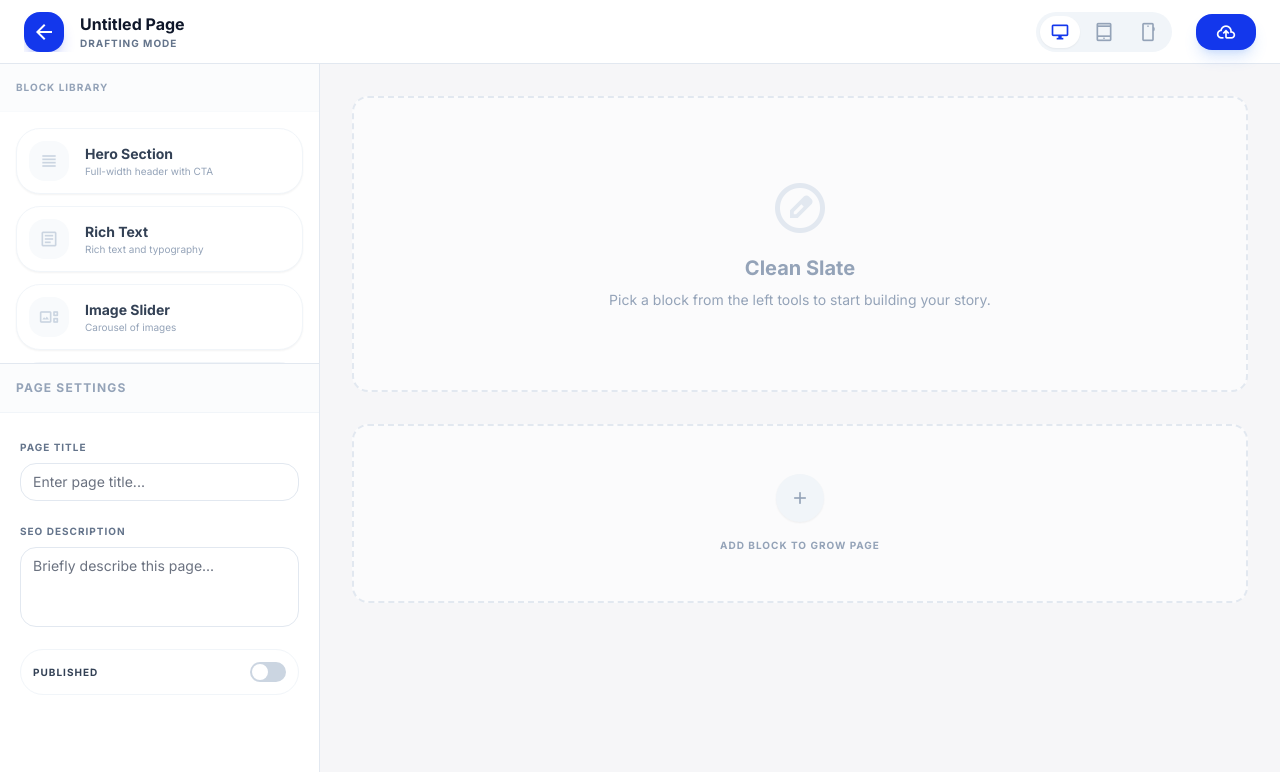
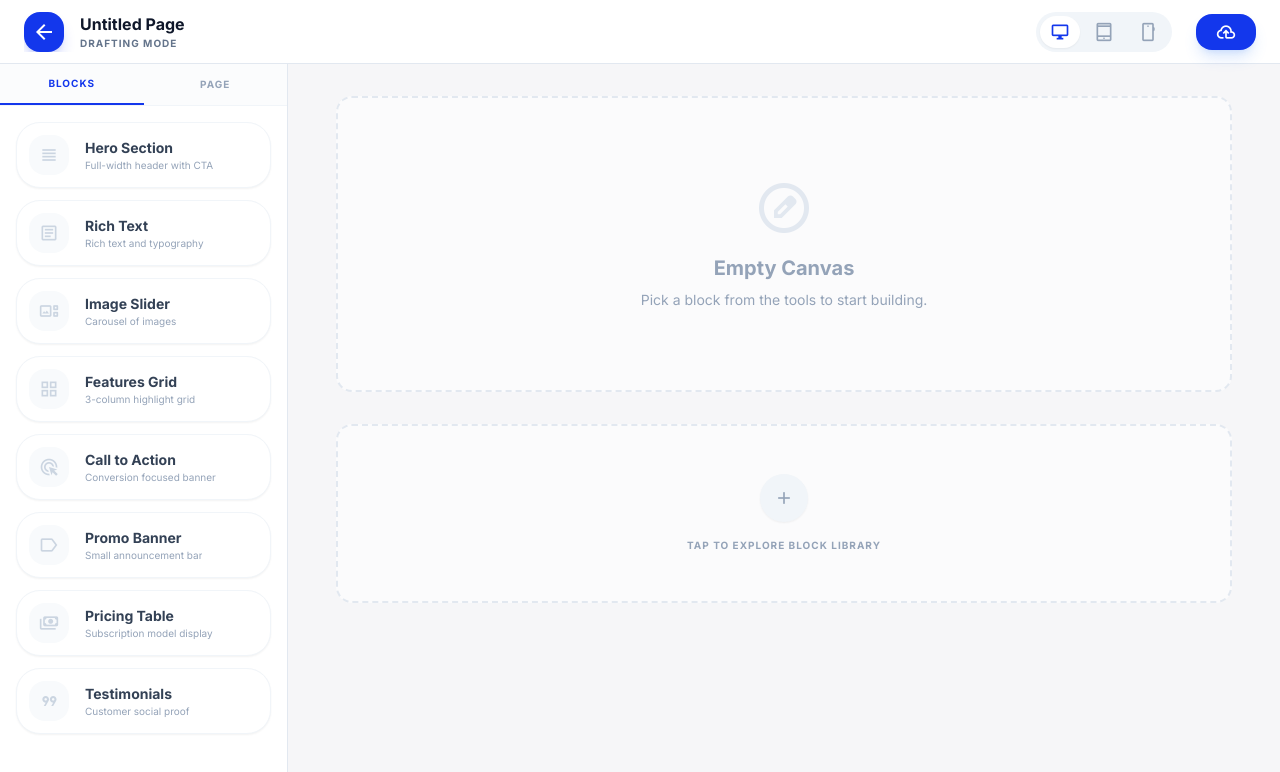
Before and after one commit to Amadou2sire/website_gen, a React (Vite) app in the folder admin/: page /editor/new in a window 1280 px wide. Shown: the top 772 px of the page. Built offline with nearby package versions, Linux system fonts and the light colour scheme.

Commit message:
UI: Refactor Editor to use Inline Configuration for blocks

```diff
--- a/admin/src/components/Editor.jsx
+++ b/admin/src/components/Editor.jsx
@@ -37,8 +37,9 @@ const Editor = () => {
     });
     const [selectedBlockId, setSelectedBlockId] = useState(null);
     const [viewMode, setViewMode] = useState('desktop');
+    const [sidebarTab, setSidebarTab] = useState('library'); // 'library' or 'settings'
 
-    // Panel state for responsiveness
+    // Sidebar state for responsiveness
     const [sidebarOpen, setSidebarOpen] = useState(window.innerWidth > 1024);
 
     useEffect(() => {
@@ -114,8 +115,6 @@ const Editor = () => {
         }
     };
 
-    const selectedBlock = formData.blocks.find(b => b.id === selectedBlockId);
-
     return (
         <div className="flex h-screen flex-col overflow-hidden bg-background-light dark:bg-background-dark font-display relative">
             {/* Top Nav Bar */}
@@ -148,12 +147,12 @@ const Editor = () => {
                         ))}
                     </div>
 
-                    {/* Unified Panel Toggle */}
+                    {/* Sidebar Toggle */}
                     <button
                         onClick={() => setSidebarOpen(!sidebarOpen)}
                         className={`lg:hidden flex size-9 md:size-10 items-center justify-center rounded-lg border transition-all ${sidebarOpen ? 'bg-primary border-primary text-white' : 'bg-white dark:bg-slate-800 border-slate-200 dark:border-slate-700 text-slate-500'}`}
                     >
-                        <span className="material-symbols-outlined !text-xl md:!text-2xl">{sidebarOpen ? 'close_fullscreen' : 'construction'}</span>
+                        <span className="material-symbols-outlined !text-xl md:!text-2xl">{sidebarOpen ? 'close_fullscreen' : 'menu'}</span>
                     </button>
 
                     <button onClick={handleSubmit} className="flex items-center gap-2 rounded-lg bg-primary px-3 md:px-5 py-2 text-xs md:text-sm font-bold text-white hover:bg-blue-700 shadow-lg shadow-blue-500/20 active:scale-[0.98] transition-all">
@@ -164,17 +163,30 @@ const Editor = () => {
             </header>
 
             <main className="flex flex-1 overflow-hidden relative">
-                {/* Unified Sidebar: Library + Settings */}
+                {/* Simplified Sidebar: Block Library & Page Settings */}
                 <aside className={`
                     absolute lg:relative z-30 flex flex-col h-full bg-white dark:bg-slate-900 border-r border-slate-200 dark:border-slate-800 transition-all duration-300 shadow-2xl lg:shadow-none
-                    ${sidebarOpen ? 'translate-x-0 w-80' : '-translate-x-full w-0 lg:w-0'}
+                    ${sidebarOpen ? 'translate-x-0 w-72' : '-translate-x-full w-0 lg:w-0'}
                 `}>
-                    {/* Top Section: Block Library (Fixed Height) */}
-                    <div className="h-[40%] flex flex-col border-b border-slate-200 dark:border-slate-800 min-h-[300px]">
-                        <div className="p-4 border-b border-slate-50 dark:border-slate-800 shrink-0 bg-slate-50/50 dark:bg-slate-900/50">
-                            <h2 className="text-[10px] font-bold uppercase tracking-widest text-slate-400">Block Library</h2>
+                    {/* Sidebar Tabs */}
+                    <div className="flex border-b border-slate-100 dark:border-slate-800 shrink-0 bg-slate-50/50 dark:bg-slate-900/50">
+                        <button
+                            onClick={() => setSidebarTab('library')}
+                            className={`flex-1 py-3 text-[10px] font-black uppercase tracking-widest transition-colors ${sidebarTab === 'library' ? 'text-primary border-b-2 border-primary' : 'text-slate-400 hover:text-slate-600'}`}
+                        >
+                            Blocks
+                        </button>
+                        <button
+                            onClick={() => setSidebarTab('settings')}
+                            className={`flex-1 py-3 text-[10px] font-black uppercase tracking-widest transition-colors ${sidebarTab === 'settings' ? 'text-primary border-b-2 border-primary' : 'text-slate-400 hover:text-slate-600'}`}
+                        >
+                            Page
+                        </button>
                     </div>
-                        <div className="flex-1 overflow-y-auto p-4 space-y-3 custom-scrollbar">
+
+                    <div className="flex-1 overflow-y-auto custom-scrollbar">
+                        {sidebarTab === 'library' ? (
+                            <div className="p-4 space-y-3">
                                 {Object.entries(BLOCK_TYPES).map(([type, block]) => (
                                     <div
                                         key={type}
@@ -191,24 +203,8 @@ const Editor = () => {
                                     </div>
                                 ))}
                             </div>
-                    </div>
-
-                    {/* Bottom Section: Settings (Contextual) */}
-                    <div className="flex-1 flex flex-col min-h-0 bg-slate-50/10">
-                        <div className="p-4 border-b border-slate-100 dark:border-slate-800 bg-slate-50/50 dark:bg-slate-900/50 flex items-center justify-between shrink-0">
-                            <h2 className="text-xs font-black uppercase tracking-widest text-slate-400">
-                                {selectedBlockId ? 'Block Configuration' : 'Page Settings'}
-                            </h2>
-                            {selectedBlockId && (
-                                <button onClick={() => setSelectedBlockId(null)} className="p-1 hover:bg-slate-200 dark:hover:bg-slate-700 rounded transition-colors group">
-                                    <span className="material-symbols-outlined !text-lg text-slate-400 group-hover:text-slate-600">close</span>
-                                </button>
-                            )}
-                        </div>
-
-                        <div className="flex-1 overflow-y-auto p-5 custom-scrollbar">
-                            {!selectedBlockId ? (
-                                <section className="space-y-6">
+                        ) : (
+                            <section className="p-5 space-y-6">
                                 <div className="space-y-4">
                                     <div className="space-y-1.5">
                                         <label className="text-[10px] font-black uppercase tracking-widest text-slate-500 font-bold">Page Title</label>
@@ -223,13 +219,13 @@ const Editor = () => {
                                     <div className="space-y-1.5">
                                         <label className="text-[10px] font-black uppercase tracking-widest text-slate-500 font-bold">SEO Description</label>
                                         <textarea
-                                                className="w-full rounded-lg border-slate-200 dark:border-slate-700 bg-white dark:bg-slate-800 text-sm py-2 px-3 h-20 focus:ring-1 focus:ring-primary outline-none transition-all resize-none"
+                                            className="w-full rounded-lg border-slate-200 dark:border-slate-700 bg-white dark:bg-slate-800 text-sm py-2 px-3 h-24 focus:ring-1 focus:ring-primary outline-none transition-all resize-none"
                                             placeholder="Briefly describe this page..."
                                             value={formData.meta_description}
                                             onChange={(e) => setFormData({ ...formData, meta_description: e.target.value })}
                                         ></textarea>
                                     </div>
-                                        <div className="flex items-center justify-between p-3 bg-white dark:bg-slate-800 rounded-xl border border-slate-100 dark:border-slate-700">
+                                    <div className="flex items-center justify-between p-3 bg-slate-50 dark:bg-slate-800 rounded-xl border border-slate-100 dark:border-slate-700">
                                         <p className="text-[10px] font-black uppercase tracking-widest text-slate-700 dark:text-slate-300">Published</p>
                                         <button
                                             onClick={() => setFormData({ ...formData, is_published: !formData.is_published })}
@@ -240,27 +236,7 @@ const Editor = () => {
                                     </div>
                                 </div>
                             </section>
-                            ) : (
-                                <div className="space-y-6">
-                                    <div className="flex items-center gap-2 pb-4 border-b border-slate-100 dark:border-slate-800">
-                                        <span className="material-symbols-outlined text-primary !text-lg shrink-0">{BLOCK_TYPES[selectedBlock.type].icon}</span>
-                                        <span className="text-sm font-bold uppercase tracking-tight truncate">{BLOCK_TYPES[selectedBlock.type].label}</span>
-                                    </div>
-
-                                    {(() => {
-                                        const BlockComp = BLOCK_TYPES[selectedBlock.type].component;
-                                        return <BlockComp
-                                            data={selectedBlock.data}
-                                            onChange={(newData) => handleBlockDataChange(selectedBlock.id, newData)}
-                                        />;
-                                    })()}
-
-                                    <button onClick={() => setSelectedBlockId(null)} className="w-full mt-4 rounded-lg border-2 border-primary text-primary py-2 text-[10px] font-black uppercase tracking-widest hover:bg-primary hover:text-white transition-all">
-                                        Done Configuring
-                                    </button>
-                                </div>
                         )}
-                        </div>
                     </div>
                 </aside>
 
@@ -278,18 +254,18 @@ const Editor = () => {
                         {formData.blocks.length === 0 ? (
                             <div className="border-2 border-dashed border-slate-200 dark:border-slate-700 rounded-2xl p-10 md:p-20 text-center bg-white/50 dark:bg-slate-900/50 backdrop-blur-sm">
                                 <span className="material-symbols-outlined !text-4xl md:!text-6xl text-slate-200 dark:text-slate-700 mb-4 block">draft_orders</span>
-                                <h3 className="text-lg md:text-xl font-bold text-slate-400">Clean Slate</h3>
-                                <p className="text-xs md:text-sm text-slate-400 mt-2">Pick a block from the left tools to start building your story.</p>
+                                <h3 className="text-lg md:text-xl font-bold text-slate-400">Empty Canvas</h3>
+                                <p className="text-xs md:text-sm text-slate-400 mt-2">Pick a block from the tools to start building.</p>
                                 <button onClick={() => setSidebarOpen(true)} className="mt-6 lg:hidden bg-primary text-white px-6 py-2 rounded-lg text-sm font-bold shadow-lg shadow-primary/20">Open Tools</button>
                             </div>
                         ) : (
-                            <div className="space-y-6 md:space-y-8 pb-32">
+                            <div className="space-y-6 md:space-y-12 pb-32">
                                 {formData.blocks.map((block, idx) => (
+                                    <div key={block.id} className="group/block relative">
                                         <div
-                                        key={block.id}
-                                        onClick={(e) => { e.stopPropagation(); setSelectedBlockId(block.id); setSidebarOpen(true); }}
+                                            onClick={(e) => { e.stopPropagation(); setSelectedBlockId(selectedBlockId === block.id ? null : block.id); }}
                                             className={`relative rounded-xl transition-all ${selectedBlockId === block.id
-                                            ? 'ring-2 ring-primary bg-white dark:bg-slate-900 shadow-2xl scale-[1.01] z-10'
+                                                ? 'ring-4 ring-primary bg-white dark:bg-slate-900 shadow-2xl'
                                                 : 'hover:ring-2 hover:ring-slate-300 dark:hover:ring-slate-700 bg-white/80 dark:bg-slate-900/80 grayscale-[0.2]'
                                                 }`}
                                         >
@@ -300,7 +276,7 @@ const Editor = () => {
                                                         <span className="material-symbols-outlined !text-[18px]">drag_indicator</span>
                                                     </button>
                                                     <div className="h-4 w-px bg-white/30 mx-1"></div>
-                                                <span className="px-2 text-[10px] font-black uppercase tracking-widest hidden xs:inline">{BLOCK_TYPES[block.type].label}</span>
+                                                    <span className="px-2 text-[10px] font-black uppercase tracking-widest">{BLOCK_TYPES[block.type].label}</span>
                                                     <div className="h-4 w-px bg-white/30 mx-1"></div>
                                                     <button
                                                         onClick={(e) => { e.stopPropagation(); handleMoveBlock(idx, -1); }}
@@ -325,12 +301,52 @@ const Editor = () => {
                                                 </div>
                                             )}
 
-                                        <div className="p-4 border border-slate-100 dark:border-slate-800 rounded-xl overflow-hidden min-h-[100px] flex items-center justify-center cursor-pointer">
-                                            <div className="text-center opacity-70 group-hover:opacity-100 transition-opacity">
-                                                <span className={`material-symbols-outlined !text-3xl mb-1 ${selectedBlockId === block.id ? 'text-primary' : 'text-slate-400'}`}>{BLOCK_TYPES[block.type].icon}</span>
-                                                <p className="text-[10px] font-black uppercase tracking-widest">{BLOCK_TYPES[block.type].label}</p>
+                                            <div className="p-8 border border-slate-100 dark:border-slate-800 rounded-xl overflow-hidden min-h-[120px] flex items-center justify-center cursor-pointer">
+                                                <div className="text-center opacity-70 group-hover/block:opacity-100 transition-opacity">
+                                                    <span className={`material-symbols-outlined !text-4xl mb-2 ${selectedBlockId === block.id ? 'text-primary' : 'text-slate-400'}`}>{BLOCK_TYPES[block.type].icon}</span>
+                                                    <p className="text-sm font-black uppercase tracking-widest">{BLOCK_TYPES[block.type].label}</p>
+                                                    {!selectedBlockId && <p className="text-[10px] mt-2 italic text-slate-400 font-bold">CLICK TO EDIT CONTENT</p>}
                                                 </div>
                                             </div>
+                                        </div>
+
+                                        {/* Inline Block Configuration - Only show when selected */}
+                                        {selectedBlockId === block.id && (
+                                            <div className="mt-4 p-6 bg-white dark:bg-slate-900 rounded-2xl border-2 border-primary shadow-2xl animate-in fade-in zoom-in-95 duration-200 z-10 relative">
+                                                <div className="flex items-center justify-between mb-6 pb-4 border-b border-slate-100 dark:border-slate-800">
+                                                    <div className="flex items-center gap-3">
+                                                        <div className="size-8 rounded-lg bg-primary/10 flex items-center justify-center">
+                                                            <span className="material-symbols-outlined text-primary !text-lg">{BLOCK_TYPES[block.type].icon}</span>
+                                                        </div>
+                                                        <h3 className="text-sm font-black uppercase tracking-widest text-slate-700 dark:text-slate-200">
+                                                            {BLOCK_TYPES[block.type].label} Settings
+                                                        </h3>
+                                                    </div>
+                                                    <button
+                                                        onClick={() => setSelectedBlockId(null)}
+                                                        className="flex items-center gap-2 bg-slate-100 dark:bg-slate-800 px-4 py-2 rounded-lg text-[10px] font-black uppercase tracking-widest text-slate-500 hover:bg-primary hover:text-white transition-all shadow-sm"
+                                                    >
+                                                        Save & Close
+                                                    </button>
+                                                </div>
+
+                                                <div className="max-w-3xl mx-auto py-2">
+                                                    {(() => {
+                                                        const BlockComp = BLOCK_TYPES[block.type].component;
+                                                        return <BlockComp
+                                                            data={block.data}
+                                                            onChange={(newData) => handleBlockDataChange(block.id, newData)}
+                                                        />;
+                                                    })()}
+                                                </div>
+
+                                                <div className="mt-8 pt-4 border-t border-slate-50 dark:border-slate-800 text-center">
+                                                    <p className="text-[10px] text-slate-400 font-bold uppercase tracking-widest">
+                                                        Changes are saved automatically to the canvas
+                                                    </p>
+                                                </div>
+                                            </div>
+                                        )}
                                     </div>
                                 ))}
                             </div>
@@ -338,13 +354,13 @@ const Editor = () => {
 
                         {/* New Block Dropzone */}
                         <div
-                            onClick={() => setSidebarOpen(true)}
-                            className="mt-8 group relative flex cursor-pointer flex-col items-center justify-center rounded-2xl border-2 border-dashed border-slate-200 dark:border-slate-800 bg-white/50 dark:bg-slate-900/50 py-10 md:py-12 transition-all hover:border-primary hover:bg-white dark:hover:bg-slate-900"
+                            onClick={() => { setSidebarOpen(true); setSidebarTab('library'); }}
+                            className="mt-8 group relative flex cursor-pointer flex-col items-center justify-center rounded-2xl border-2 border-dashed border-slate-200 dark:border-slate-800 bg-white/50 dark:bg-slate-900/50 py-12 transition-all hover:border-primary hover:bg-white dark:hover:bg-slate-900"
                         >
-                            <div className="flex h-10 w-10 md:h-12 md:w-12 items-center justify-center rounded-full bg-slate-100 dark:bg-slate-800 text-slate-400 transition-all group-hover:bg-primary group-hover:text-white shadow-sm">
+                            <div className="flex h-12 w-12 items-center justify-center rounded-full bg-slate-100 dark:bg-slate-800 text-slate-400 transition-all group-hover:bg-primary group-hover:text-white shadow-sm">
                                 <span className="material-symbols-outlined">add</span>
                             </div>
-                            <p className="mt-4 text-[10px] font-black uppercase tracking-widest text-slate-400 group-hover:text-primary transition-colors px-4 text-center">Add block to grow page</p>
+                            <p className="mt-4 text-[10px] font-black uppercase tracking-widest text-slate-400 group-hover:text-primary transition-colors px-4 text-center">Tap to explore block library</p>
                         </div>
                     </div>
                 </section>
```
Lines whose indentation alone changed are shown as unchanged.
